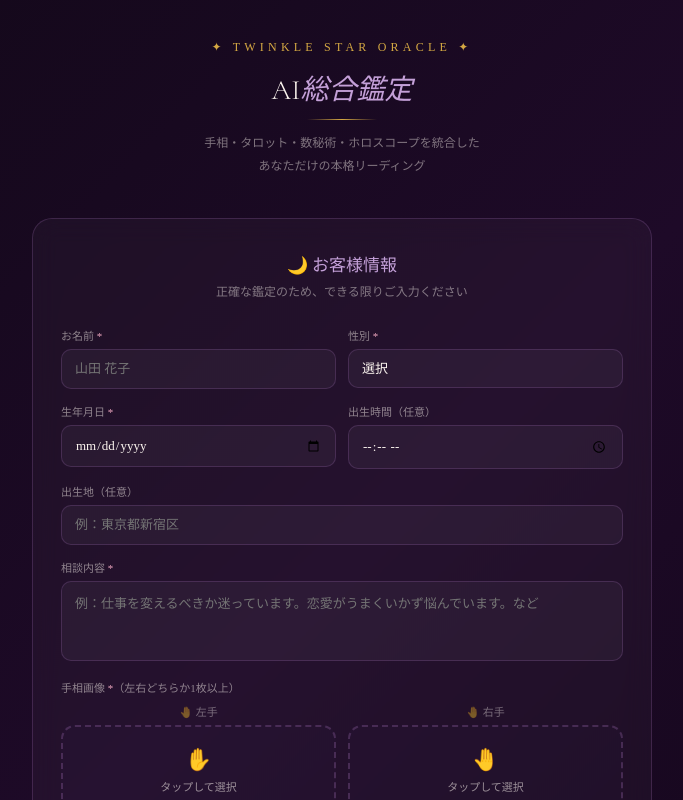
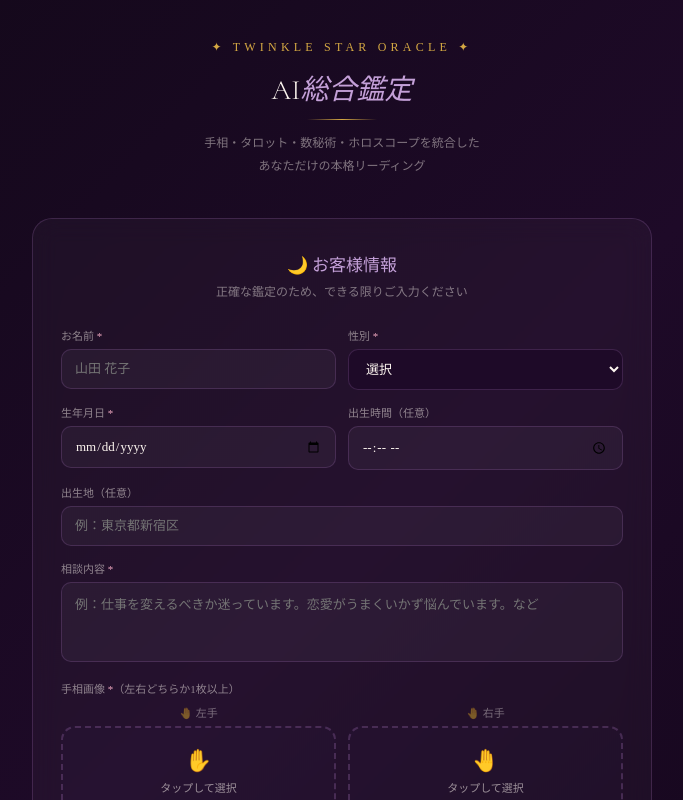
Before and after one commit to sincere1229/sincere1229-twinklelab-next, a Next.js app: page /star/sogo in a window 1280 px wide. Shown: the top 800 px of the page, without its empty margins (298-981 px from the left). Built offline with nearby package versions, Linux system fonts and the light colour scheme.

Commit message:
Update page.tsx

```diff
--- a/app/star/sogo/page.tsx
+++ b/app/star/sogo/page.tsx
@@ -126,8 +126,8 @@ export default function SogoPage() {
                 <div style={{ display:'grid', gridTemplateColumns:'1fr 1fr', gap:12 }}>
                   <div><div style={{ fontSize:11, color:'rgba(253,246,240,0.5)', marginBottom:6 }}>お名前 <span style={{color:'#f0a8c0'}}>*</span></div><input style={s.input} value={name} onChange={e=>setName(e.target.value)} placeholder="山田 花子" /></div>
                   <div><div style={{ fontSize:11, color:'rgba(253,246,240,0.5)', marginBottom:6 }}>性別 <span style={{color:'#f0a8c0'}}>*</span></div>
-                    <select style={{...s.input,appearance:'none' as any}} value={gender} onChange={e=>setGender(e.target.value)}>
-                      <option value="">選択</option><option value="女性">女性</option><option value="男性">男性</option><option value="その他">その他</option>
+                    <select style={{...s.input, color:'#fdf6f0', backgroundColor:'#1e0a28'}} value={gender} onChange={e=>setGender(e.target.value)}>
+                      <option value="" style={{background:'#1e0a28',color:'#fdf6f0'}}>選択</option><option value="女性" style={{background:'#1e0a28',color:'#fdf6f0'}}>女性</option><option value="男性" style={{background:'#1e0a28',color:'#fdf6f0'}}>男性</option><option value="その他" style={{background:'#1e0a28',color:'#fdf6f0'}}>その他</option>
                     </select>
                   </div>
                 </div>
```
